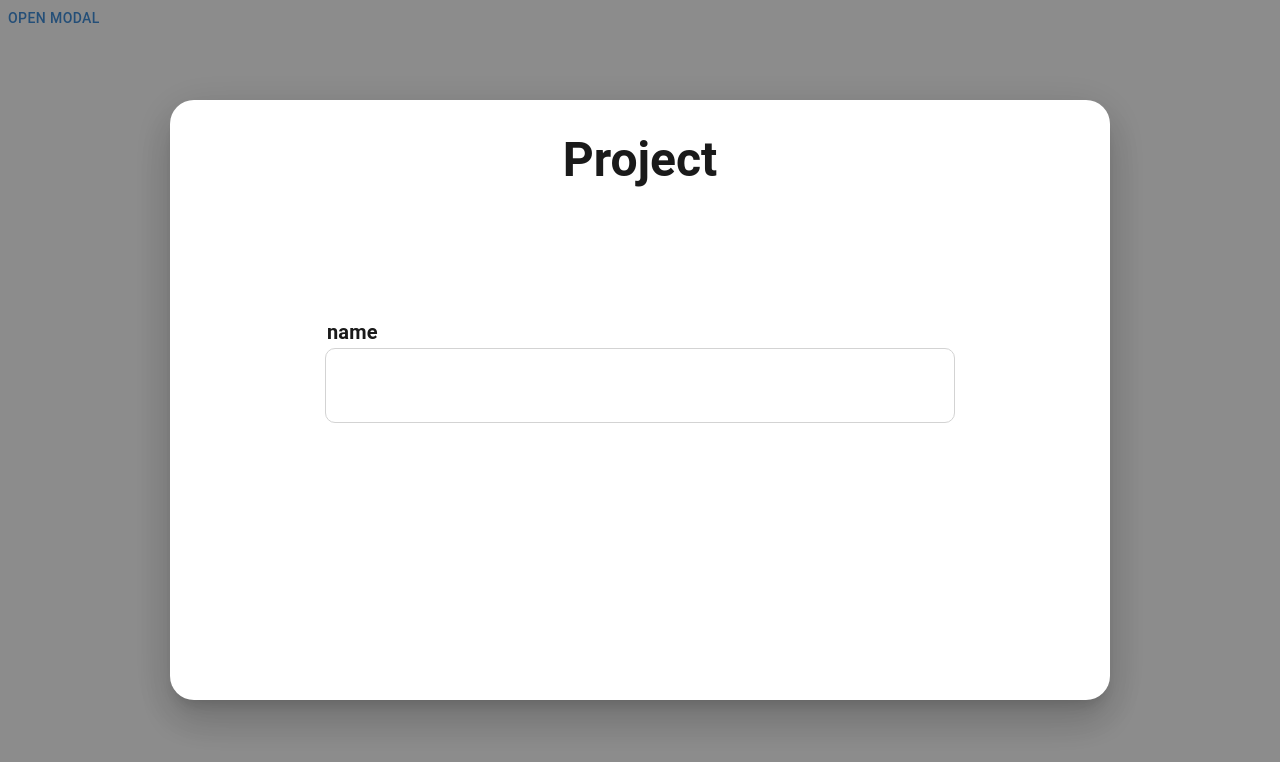
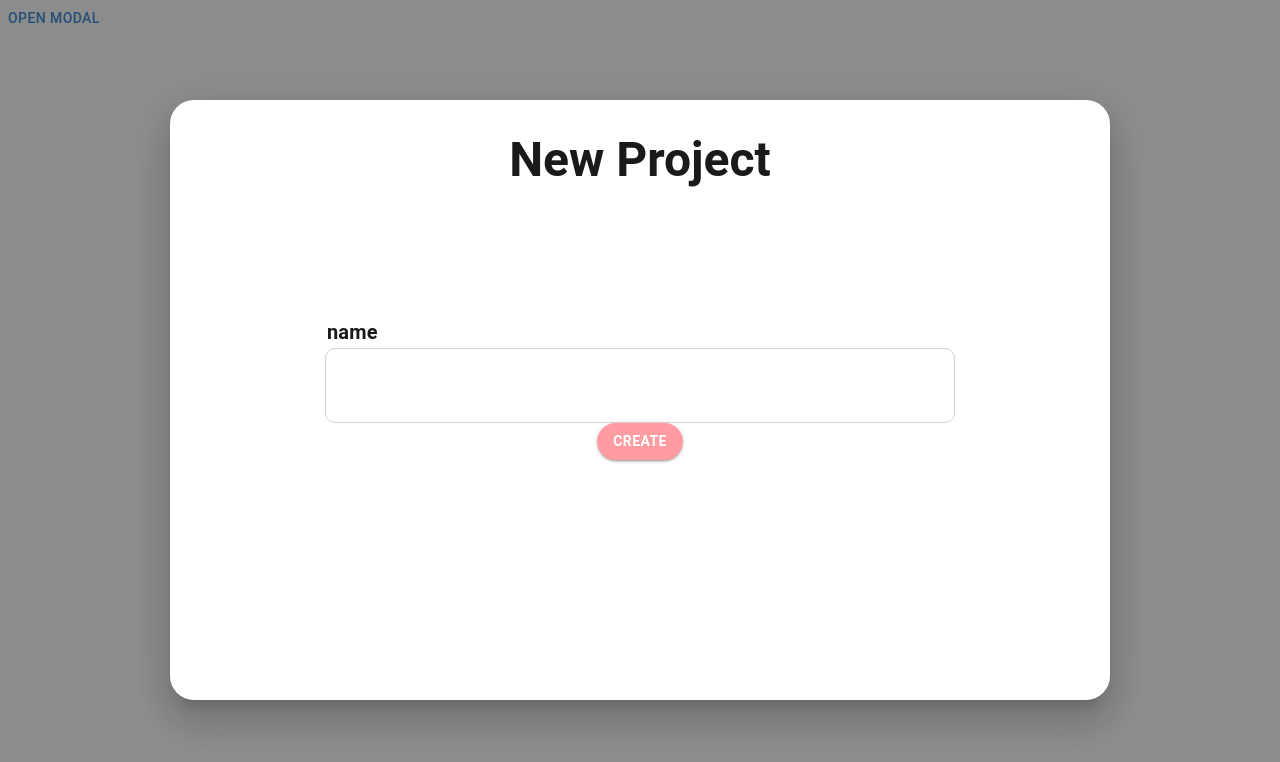
Before and after one commit to tukcom2023CD/AOK, a React (Create React App) app in the folder frontend/: page /modal in a window 1280 px wide. Both pictures are taken after a click on the button "OPEN MODAL". Shown: the top 762 px of the page. Built offline with nearby package versions, Linux system fonts and the light colour scheme.

Commit message:
design: MUI 버튼 제작중

```diff
--- a/frontend/src/Components/Modalcom.tsx
+++ b/frontend/src/Components/Modalcom.tsx
@@ -5,6 +5,7 @@ import Typography from '@mui/material/Typography';
 import Modal from '@mui/material/Modal';
 import { borderRadius } from '@mui/system';
 import styled from 'styled-components';
+
 
 const style = {
   position: 'absolute' as 'absolute',
@@ -55,7 +56,7 @@ export default function BasicModal() {
       >
         <Box sx={style}>
           <Typography id="modal-modal-title" sx={{fontWeight: 'bold'}} variant="h3" component="h2" align="center">
-            Project
+            New Project
           </Typography>
           <InputBox>
             <Typography id="modal-modal-title" sx={{fontWeight: 'bold'}} variant="h6" component="h2" align="left" marginLeft={'125px'}>
@@ -64,7 +65,9 @@ export default function BasicModal() {
             <InputStyle/>
           </InputBox>
           <BtnBox>
-
+            <Button variant='contained' sx={{color: 'white',backgroundColor: '#FF9198' ,fontWeight: 'bold', borderRadius: 10}}>
+              create
+            </Button>
           </BtnBox>
         </Box>
       </Modal>
```
Also changed, not shown: frontend/src/Components/Button.tsx (+13 -13 lines).
